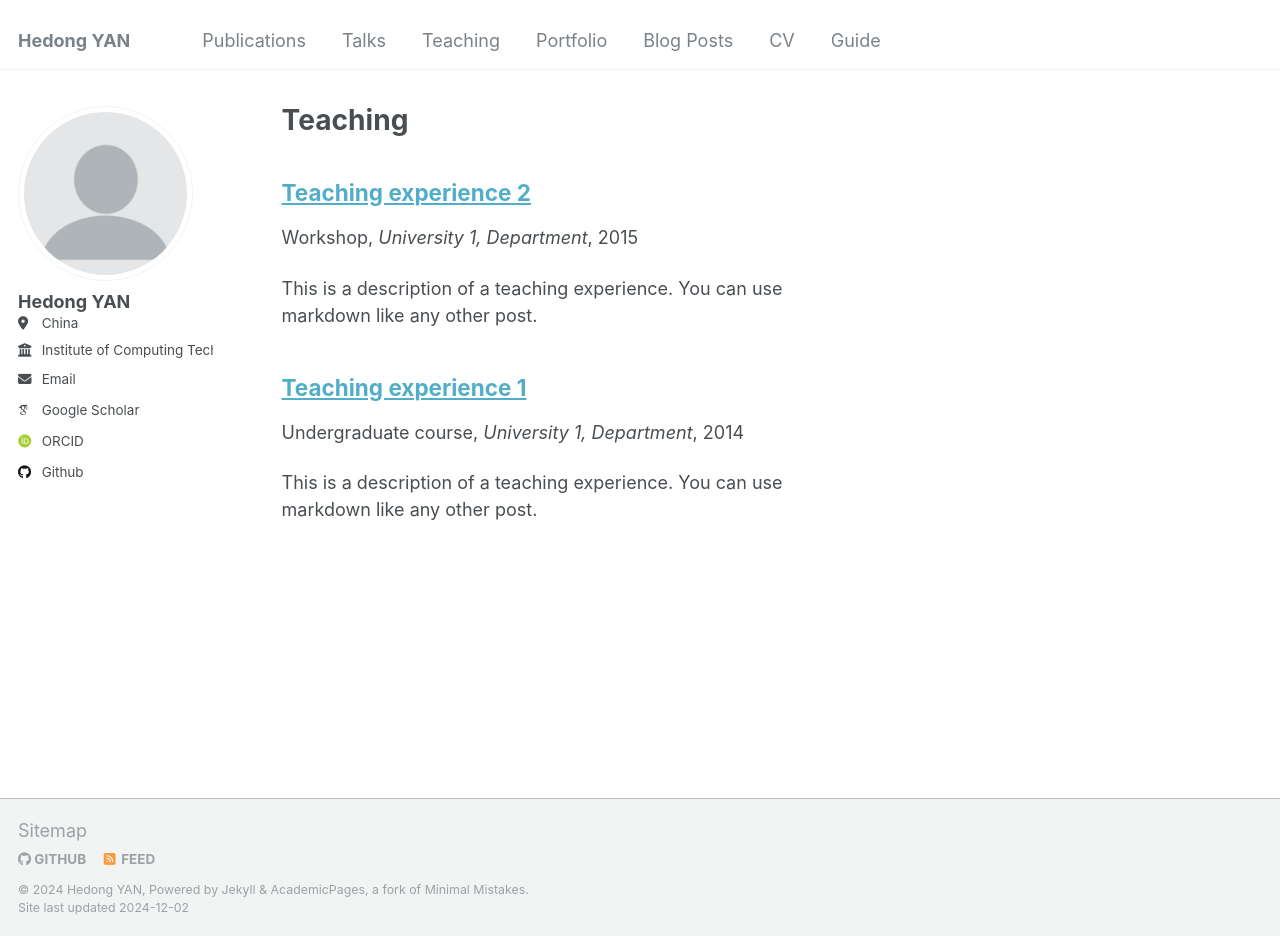
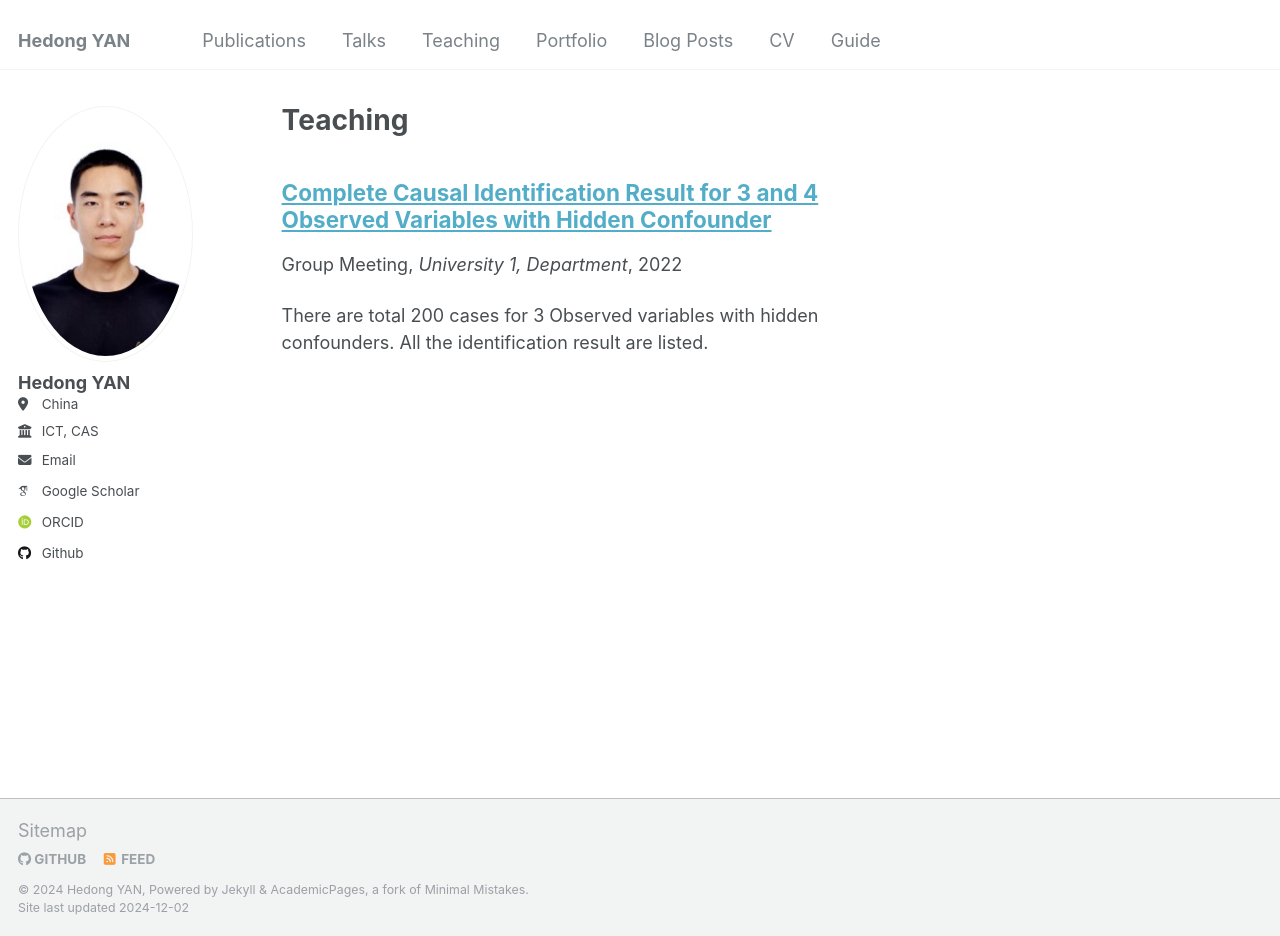
Before and after one commit to hedongyan/hedongyan.github.io, a Jekyll site: the page built from _pages/teaching.html, in a window 1280 px wide and 936 px high. Built offline with Jekyll 4.4.1, drawn with Linux system fonts in a browser that asks for light colours; some web fonts are replaced.

Commit message:
update teaching, profile, about

```diff
--- a/_config.yml
+++ b/_config.yml
@@ -21,12 +21,12 @@
 #               Additional customization can be done by editing /_includes/author-profile.html
 author:
   # Biographic information
-  avatar           : "profile.png"
+  avatar           : "profile.jpeg"
   name             : "Hedong YAN"
   pronouns         : # example: "she/her"
   bio              : # "no biography for the left-hand sidebar"
   location         : "China"
-  employer         : "Institute of Computing Technology, Chinese Academy of Science"
+  employer         : "ICT, CAS"
   uri              : # URL
   email            : "herdonyan@outlook.com"
 
--- a/_teaching/2014-spring-teaching-1.md
+++ /dev/null
@@ -1,20 +0,0 @@
----
-title: "Teaching experience 1"
-collection: teaching
-type: "Undergraduate course"
-permalink: /teaching/2014-spring-teaching-1
-venue: "University 1, Department"
-date: 2014-01-01
-location: "City, Country"
----
-
-This is a description of a teaching experience. You can use markdown like any other post.
-
-Heading 1
-======
-
-Heading 2
-======
-
-Heading 3
-======
--- a/_teaching/2015-spring-teaching-2.md
+++ /dev/null
@@ -1,20 +0,0 @@
----
-title: "Teaching experience 2"
-collection: teaching
-type: "Workshop"
-permalink: /teaching/2015-spring-teaching-1
-venue: "University 1, Department"
-date: 2015-01-01
-location: "City, Country"
----
-
-This is a description of a teaching experience. You can use markdown like any other post.
-
-Heading 1
-======
-
-Heading 2
-======
-
-Heading 3
-======
--- /dev/null
+++ b/_teaching/2022-0601-teaching.md
@@ -0,0 +1,22 @@
+---
+title: "Complete Causal Identification Result for 3 and 4 Observed Variables with Hidden Confounder"
+collection: teaching
+type: "Group Meeting"
+permalink: /teaching/2022-0601-teaching.md
+venue: "University 1, Department"
+date: 2022-06-01
+location: "Hong Kong, China"
+---
+
+There are total 200 cases for 3 Observed variables with hidden confounders. All the identification result are listed.
+
+There are total 34000 cases for 4 observed variables with hidden confounders. All the identification result are listed.
+
+<!-- Heading 1
+======
+
+Heading 2
+======
+
+Heading 3
+====== -->
```
Also changed, not shown: _pages/about.md (+4 -3 lines), images/profile.jpeg (added), images/profile.png (deleted).
